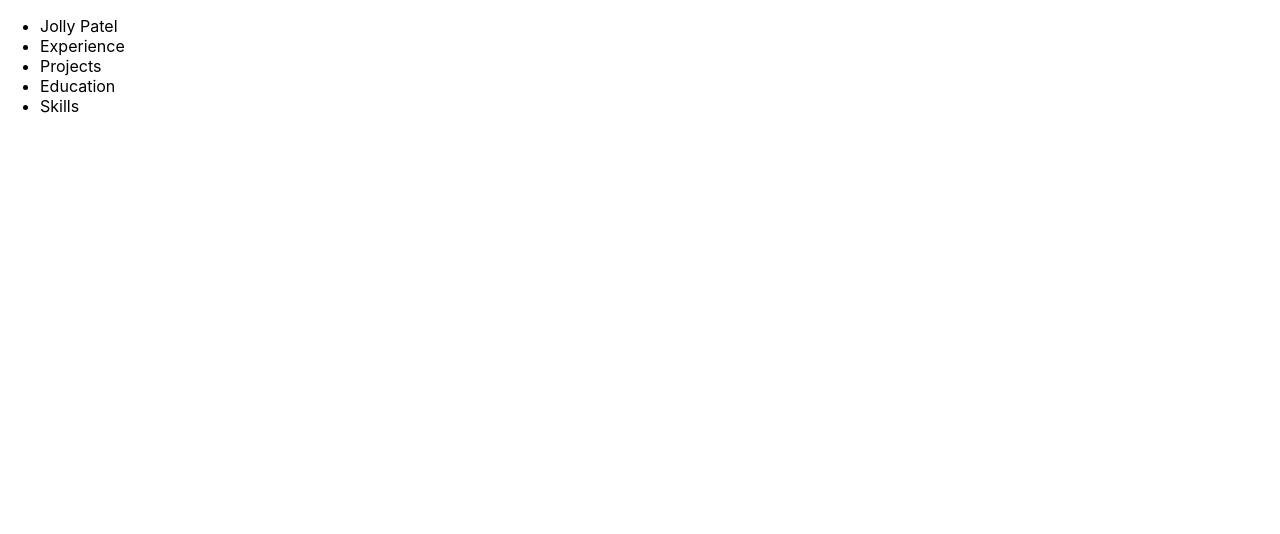
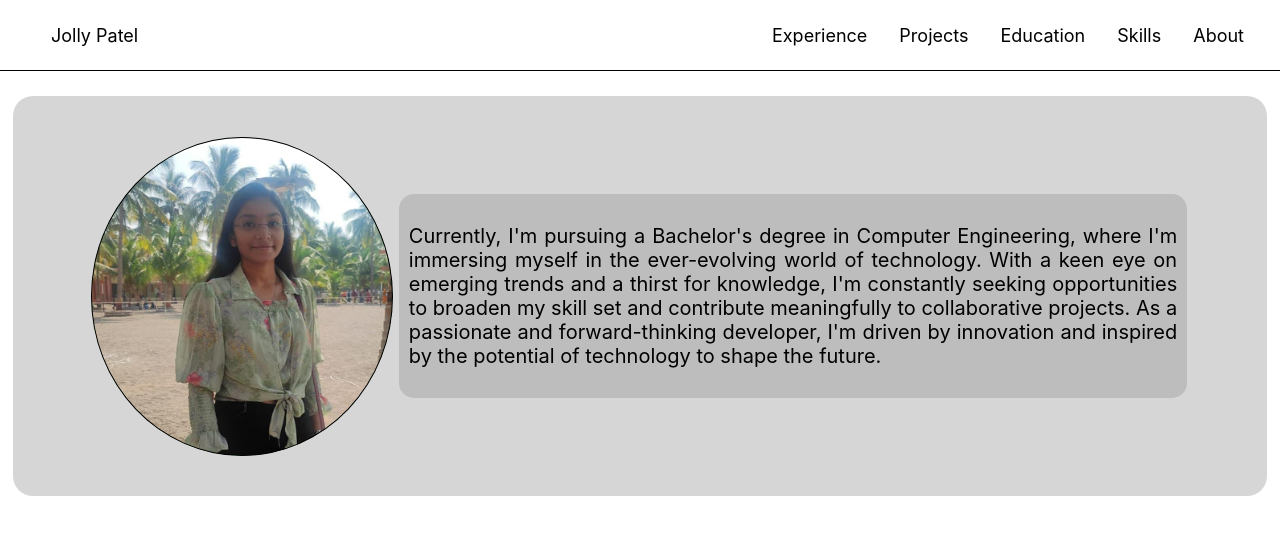
Before and after one commit to JollyPatel25/JollyPatel25.github.io, a React (Create React App) app: page / in a window 1280 px wide. Shown: the top 534 px of the page. Built offline with nearby package versions, Linux system fonts and the light colour scheme.

Commit message:
navbar and about

```diff
--- a/src/App.js
+++ b/src/App.js
@@ -1,20 +1,37 @@
-// App.js
 import './App.css';
-import React, { useState, useEffect } from 'react';
-
+import React from 'react';
+import "./CSS/NavBar.css";
 function App() {
-
   return (
     <div className="app">
-      <ul>
-        <li>Jolly Patel</li>
-        <li>Experience</li>
-        <li>Projects</li>
-        <li>Education</li>
-        <li>Skills</li>
-      </ul>
+      <div className="NavigationBar home-one">
+        <ul className="my-name-head"><li>Jolly Patel</li></ul>
+        <ul className='navbar'>
+          <li>Experience</li>
+          <li>Projects</li>
+          <li>Education</li>
+          <li>Skills</li>
+          <li>About</li>
+        </ul>
+      </div>
+      <div className="home-two">
+        <div className="home-two-canvas">
+          <div className='inner-home-two-canvas'>
+            <table>
+              <tr>
+                <td> <div className="profile-pic"></div></td>
+                <td><div className="data"><p>Currently, I'm pursuing a Bachelor's degree in Computer Engineering,
+              where I'm immersing myself in the ever-evolving world of technology.
+              With a keen eye on emerging trends and a thirst for knowledge, I'm constantly seeking
+              opportunities to broaden my skill set and contribute meaningfully to collaborative projects.
+              As a passionate and forward-thinking developer, I'm driven by innovation and inspired by
+              the potential of technology to shape the future.</p></div></td>
+              </tr>
+            </table>
+          </div>
+        </div>
+      </div>
     </div>
   );
 }
-
 export default App;
--- /dev/null
+++ b/src/CSS/NavBar.css
@@ -0,0 +1,85 @@
+.NavigationBar {
+    display: flex;
+    align-items: center;
+    justify-content: space-between;
+    padding: 10px;
+    height: 50px;
+    border-bottom: 1px solid black;
+}
+.my-name-head,
+.navbar {
+    font-size: 18px;
+    float:right;
+    list-style: none;
+    margin: 0px;
+    padding: 0px;
+}
+
+.my-name-head li,
+.navbar li {
+    border: 1px solid white;
+    padding:5px;
+    display: inline;
+    margin-right: 20px;
+}
+.my-name-head li{
+    padding-left: 20px;
+    padding-right: 20px;
+    margin-left: 20px;
+}
+
+.my-name-head li:hover,
+.navbar li:hover{
+    background-color: #DDDDDD;
+    border: 1px solid #222831;
+    border-radius: 5px;
+}
+
+.home-two {
+    margin: 0px;
+    padding:0px;
+    width: 100%;
+    height: 400px;
+    display: flex;
+    justify-content: center;
+    align-items: center;
+    margin-top: 25px;
+}
+
+.home-two-canvas {
+    width: calc(100vw - 2%);
+    height: 100%;
+    max-height: 400px;
+    border-radius: 20px;
+    background-color: rgb(214, 214, 214);
+
+    display: flex; /* Add flex display */
+    justify-content: center; /* Center horizontally */
+    align-items: center; /* Center vertically */
+
+}
+.data{
+    text-align: justify;
+    padding: 10px;
+    margin:2px;
+    font-size: 20px;
+    background-color: #bebdbd;
+    border-radius: 15px;
+}
+.profile-pic{
+    height:317px;
+    width: 300px;
+    background-size: contain;
+    background-repeat: no-repeat;
+    background-position: center;
+    background-image: url("../Jolly_pic.jpeg");
+    border-radius: 50%;
+    background-color: green;
+    border: 1px solid black;
+}
+.home-two-canvas table{
+    align-items: center;
+}
+.inner-home-two-canvas{
+    margin:75px;
+}
```
Also changed, not shown: src/Jolly_pic.jpeg (added), 13 other files (tests, documents, lock files or other folders).
